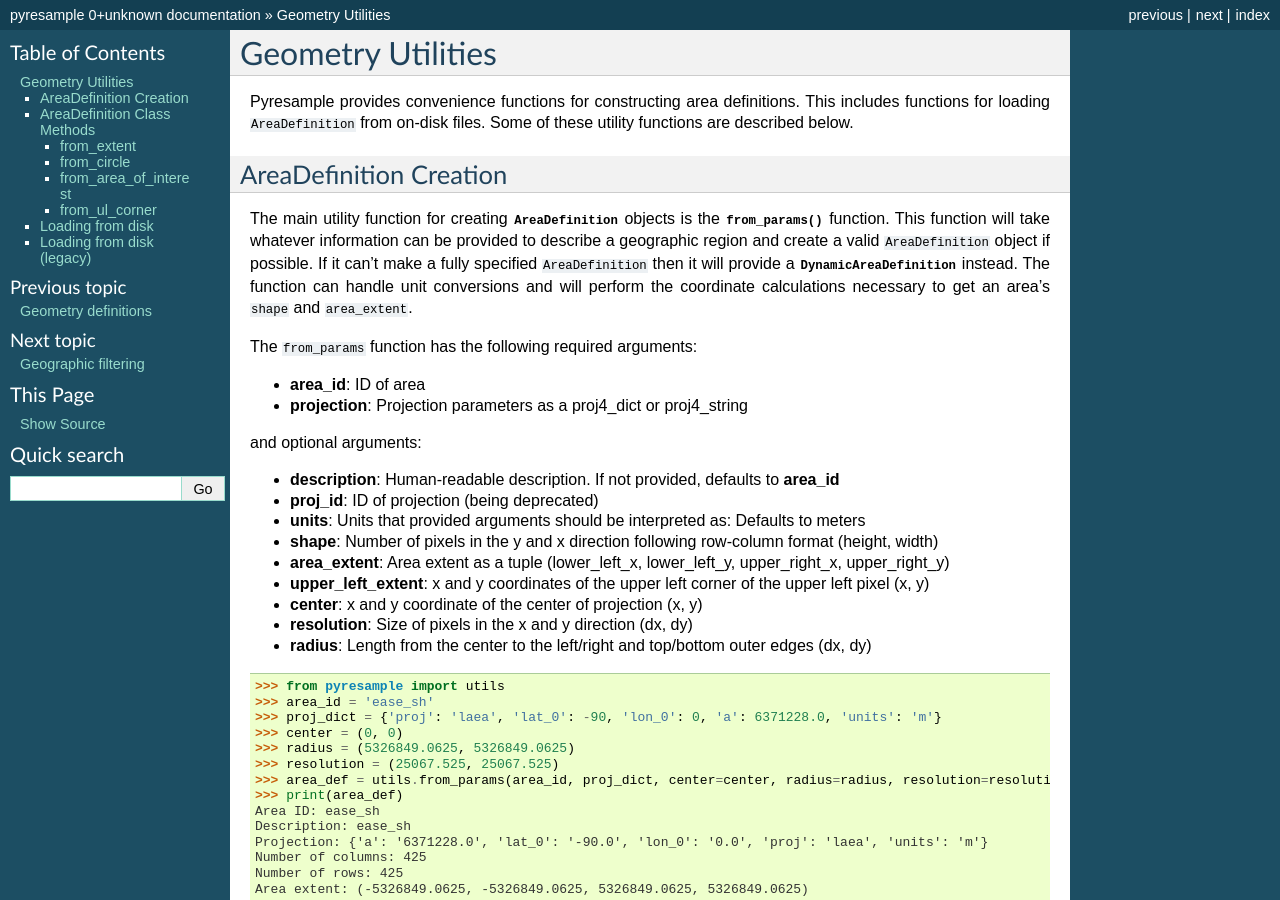
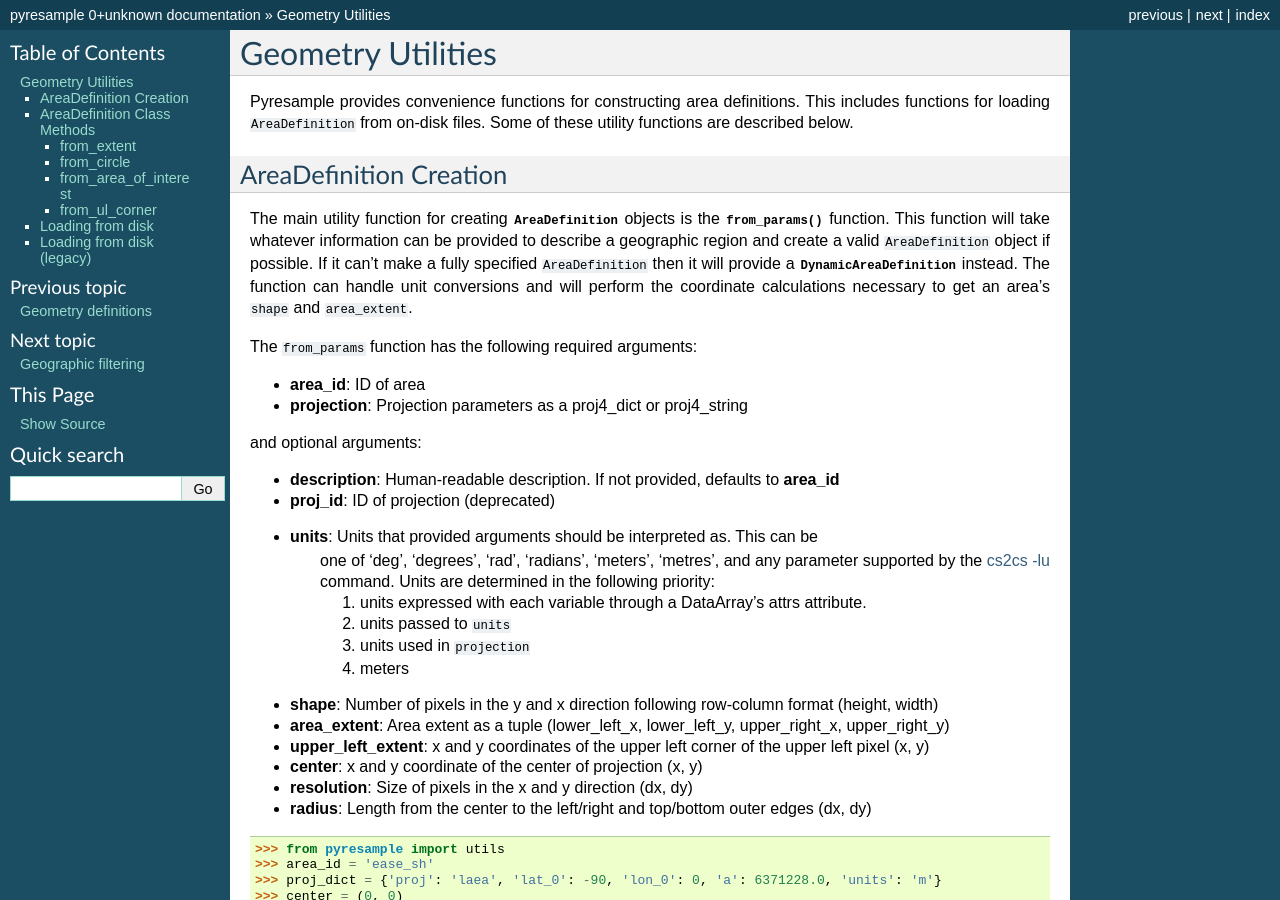
Before and after one commit to pytroll/pyresample, a Sphinx documentation site: the page built from docs/source/geometry_utils.rst, in a window 1280 px wide and 900 px high. Built offline with Sphinx 7.4.7, drawn with Linux system fonts in a browser that asks for light colours; some of the changed text lies outside the part shown.

Commit message:
Improve documentation of from_params units

```diff
--- a/docs/source/geometry_utils.rst
+++ b/docs/source/geometry_utils.rst
@@ -27,8 +27,17 @@ The ``from_params`` function has the following required arguments:
 and optional arguments:
 
 * **description**: Human-readable description. If not provided, defaults to **area_id**
-* **proj_id**: ID of projection (being deprecated)
-* **units**: Units that provided arguments should be interpreted as: Defaults to meters
+* **proj_id**: ID of projection (deprecated)
+* **units**: Units that provided arguments should be interpreted as. This can be
+    one of 'deg', 'degrees', 'rad', 'radians', 'meters', 'metres', and any
+    parameter supported by the
+    `cs2cs -lu <https://proj4.org/apps/cs2cs.html#cmdoption-cs2cs-lu>`_
+    command. Units are determined in the following priority:
+
+    1. units expressed with each variable through a DataArray's attrs attribute.
+    2. units passed to ``units``
+    3. units used in ``projection``
+    4. meters
 * **shape**: Number of pixels in the y and x direction following row-column format (height, width)
 * **area_extent**: Area extent as a tuple (lower_left_x, lower_left_y, upper_right_x, upper_right_y)
 * **upper_left_extent**: x and y coordinates of the upper left corner of the upper left pixel (x, y)
@@ -258,6 +267,7 @@ an area might be specified.
  corner_2:
    area_id: ease_sh
    description: Another example of making an area definition using shape, upper_left_extent, and resolution
+   # Change to degrees units
    units:  °
    projection:
      proj: laea
```
Also changed, not shown: 1 other file.
